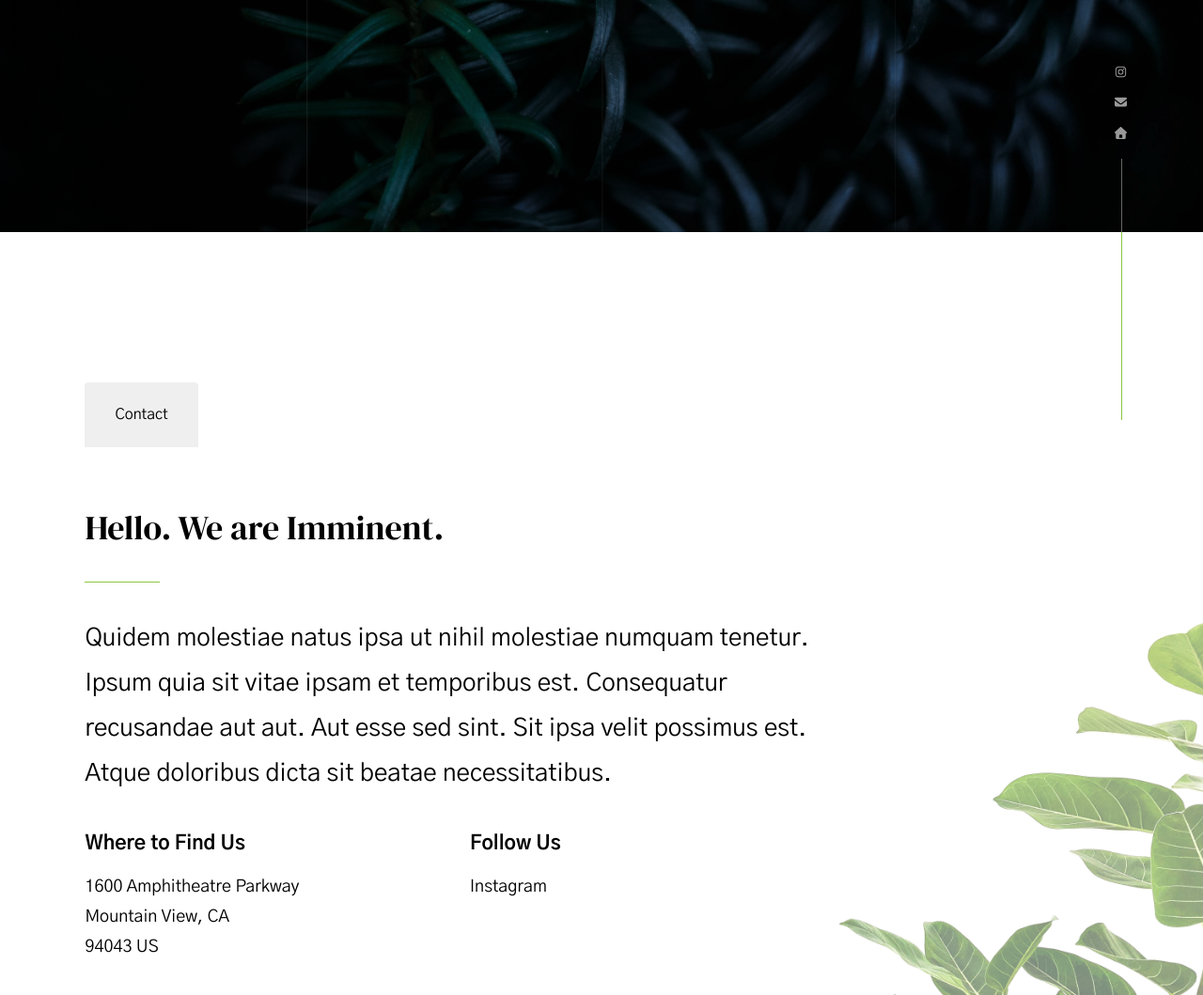
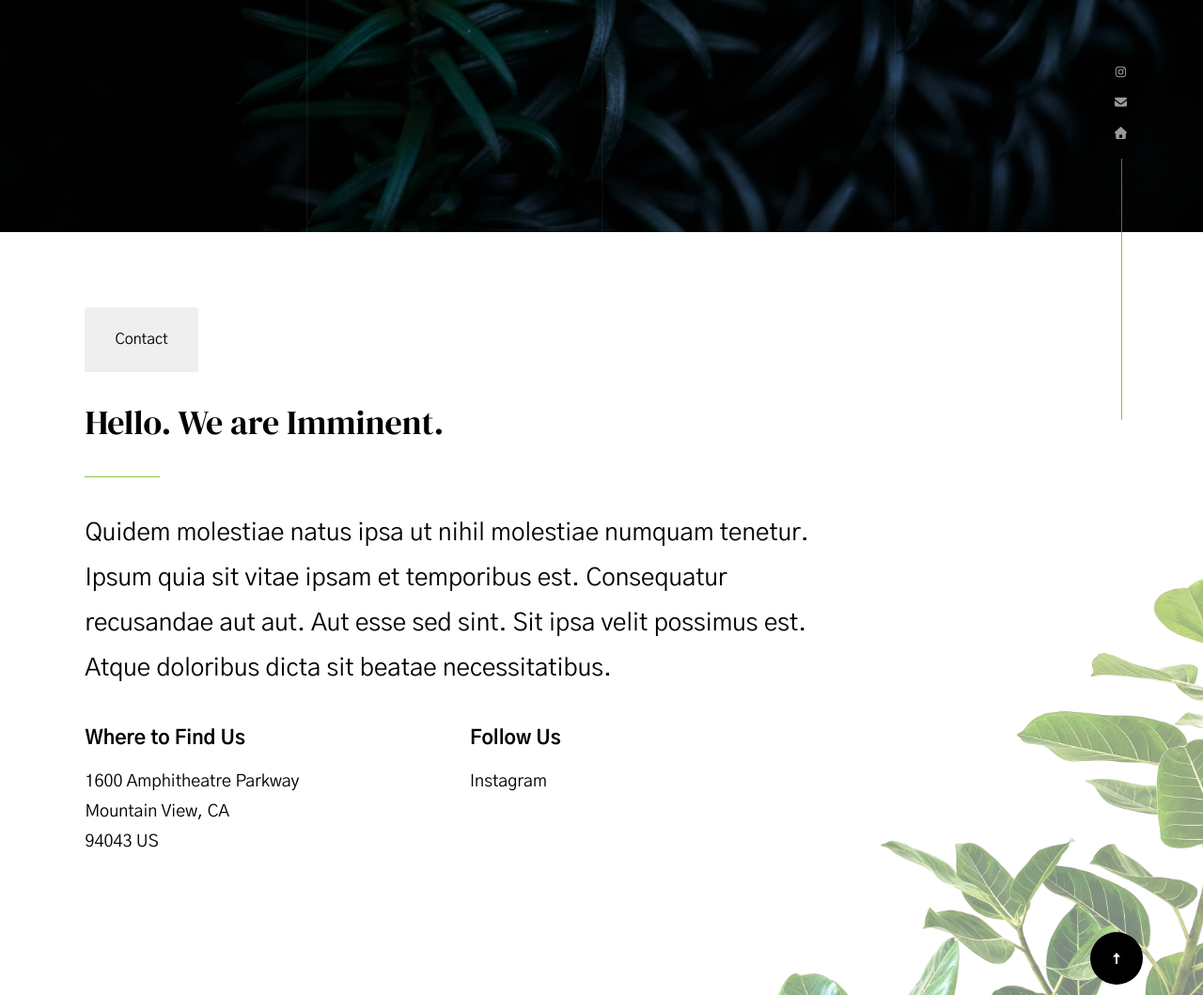
Before and after one commit to Podmorski/Nevokal-coming-soon-page, a plain HTML site: page index.html in a window 1280 px wide. Shown: the part 573-1632 px from the top of the page at 94% size. Drawn offline with Linux system fonts and the light colour scheme.

Commit message:
Tighten spacing to bring contact content closer to the fold

```diff
--- a/css/main.css
+++ b/css/main.css
@@ -2517,7 +2517,7 @@ html.no-csstransitions .intro-content__bottom {
  *
  * ------------------------------------------------------------------- */
 .s-info {
-  padding-top: 16rem;
+  padding-top: 8rem;
   padding-bottom: 8rem;
   background-color: #ffffff;
   position: relative;
@@ -2640,7 +2640,7 @@ html.no-csstransitions .intro-content__bottom {
 /* tab content
  * -------------------------------------- */
 .tab-content {
-  margin-top: 6.4rem;
+  margin-top: 3.2rem;
   padding-right: 25vw;
   position: relative;
 }
```
